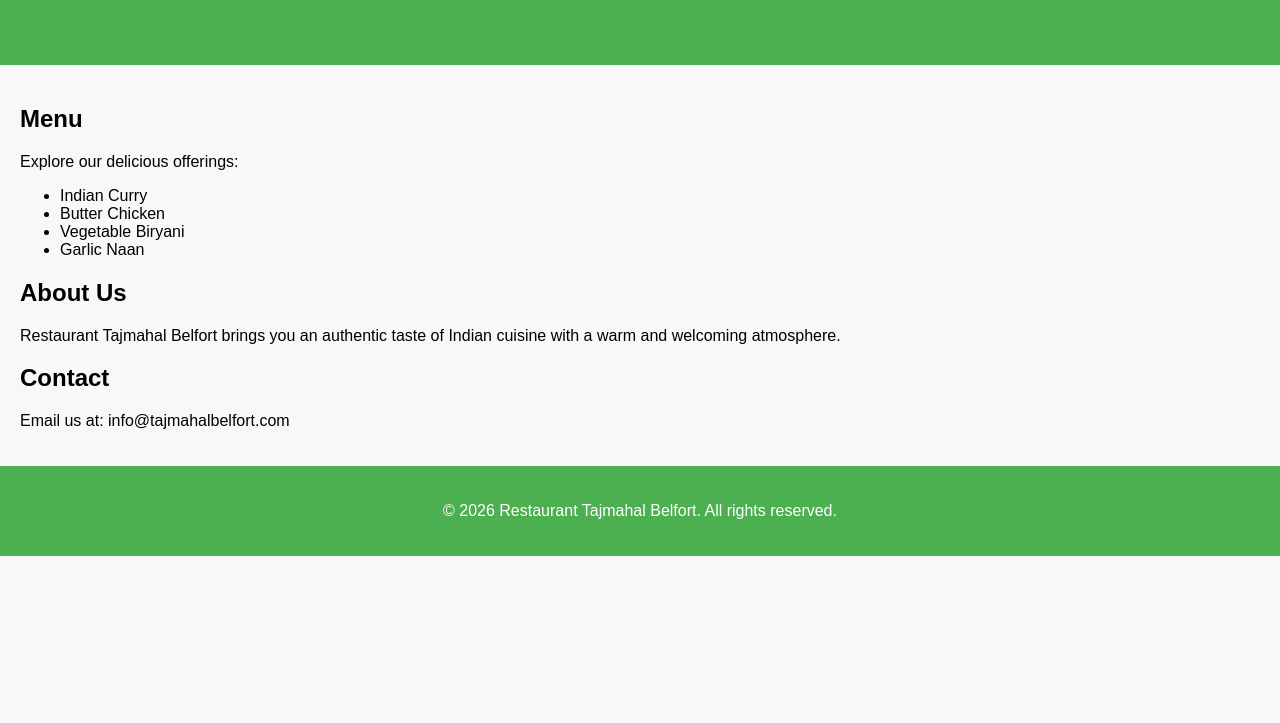
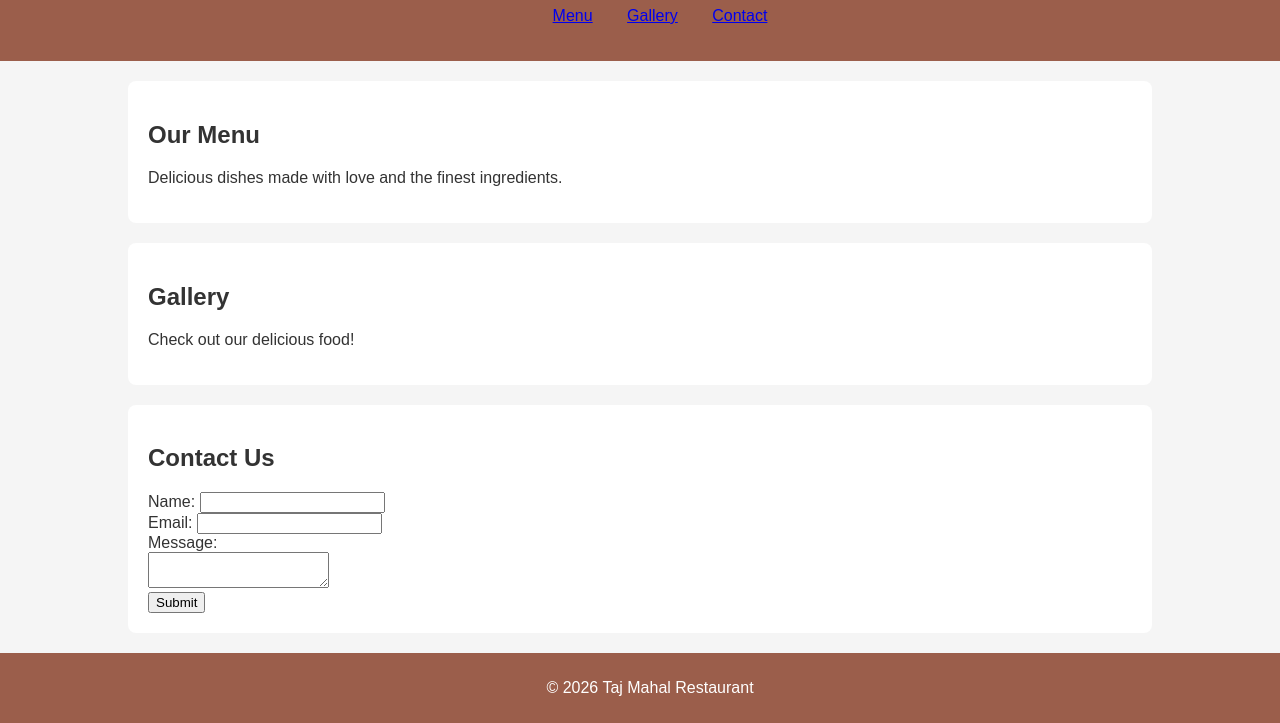
Before and after one commit to bilalyt421-oss/tajmahal-belfort-website, a plain HTML site: page index.html in a window 1280 px wide. Shown: the part 93-816 px from the top of the page. Drawn offline with Linux system fonts and the light colour scheme.

Commit message:
Updated index.html with modern restaurant website design

```diff
--- a/index.html
+++ b/index.html
@@ -3,65 +3,92 @@
 <head>
     <meta charset="UTF-8">
     <meta name="viewport" content="width=device-width, initial-scale=1.0">
-    <title>Restaurant Tajmahal Belfort</title>
+    <title>Taj Mahal Restaurant</title>
     <style>
         body {
             font-family: Arial, sans-serif;
             margin: 0;
             padding: 0;
-            background-color: #f8f8f8;
+            background-color: #f5f5f5;
+            color: #333;
         }
         header {
-            background-color: #4CAF50;
+            background-color: #9b5e4b;
             color: white;
             padding: 20px;
             text-align: center;
         }
-        nav {
+        nav ul {
+            list-style-type: none;
+        }
+        nav ul li {
+            display: inline;
+            margin: 0 15px;
+        }
+        .container {
+            width: 80%;
+            margin: auto;
+        }
+        .menu, .gallery {
             margin: 20px 0;
+            padding: 20px;
+            background: white;
+            border-radius: 8px;
         }
-        nav a {
-            margin: 0 15px;
-            text-decoration: none;
-            color: #4CAF50;
-            font-weight: bold;
-        }
-        .content {
+        .contact-form {
+            margin: 20px 0;
             padding: 20px;
+            background: white;
+            border-radius: 8px;
         }
         footer {
             text-align: center;
-            padding: 20px;
-            background-color: #4CAF50;
+            padding: 10px;
+            background-color: #9b5e4b;
             color: white;
+            position: relative;
+            bottom: 0;
+            width: 100%;
         }
     </style>
 </head>
 <body>
     <header>
-        <h1>Welcome to Restaurant Tajmahal Belfort</h1>
+        <h1>Welcome to Taj Mahal Restaurant</h1>
         <nav>
-            <a href="#menu">Menu</a>
-            <a href="#about">About Us</a>
-            <a href="#contact">Contact</a>
+            <ul>
+                <li><a href="#menu">Menu</a></li>
+                <li><a href="#gallery">Gallery</a></li>
+                <li><a href="#contact">Contact</a></li>
+            </ul>
         </nav>
     </header>
-    <div class="content">
-        <h2 id="menu">Menu</h2>
-        <p>Explore our delicious offerings:</p>
-        <ul>
-            <li>Indian Curry</li>
-            <li>Butter Chicken</li>
-            <li>Vegetable Biryani</li>
-            <li>Garlic Naan</li>
-        </ul>
-        <h2 id="about">About Us</h2>
-        <p>Restaurant Tajmahal Belfort brings you an authentic taste of Indian cuisine with a warm and welcoming atmosphere.</p>
-        <h2 id="contact">Contact</h2>
-        <p>Email us at: info@tajmahalbelfort.com</p>
+    <div class="container">
+        <section id="menu" class="menu">
+            <h2>Our Menu</h2>
+            <p>Delicious dishes made with love and the finest ingredients.</p>
+            <!-- Menu items can be added here -->
+        </section>
+        <section id="gallery" class="gallery">
+            <h2>Gallery</h2>
+            <p>Check out our delicious food!</p>
+            <!-- Image gallery can be added here -->
+        </section>
+        <section id="contact" class="contact-form">
+            <h2>Contact Us</h2>
+            <form>
+                <label for="name">Name:</label>
+                <input type="text" id="name" name="name" required><br>
+                <label for="email">Email:</label>
+                <input type="email" id="email" name="email" required><br>
+                <label for="message">Message:</label><br>
+                <textarea id="message" name="message" required></textarea><br>
+                <input type="submit" value="Submit">
+            </form>
+        </section>
     </div>
     <footer>
-        <p>&copy; 2026 Restaurant Tajmahal Belfort. All rights reserved.</p>
+        <p>&copy; 2026 Taj Mahal Restaurant</p>
     </footer>
 </body>
 </html>
```
